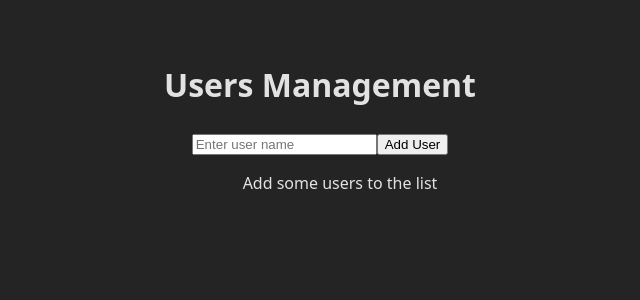
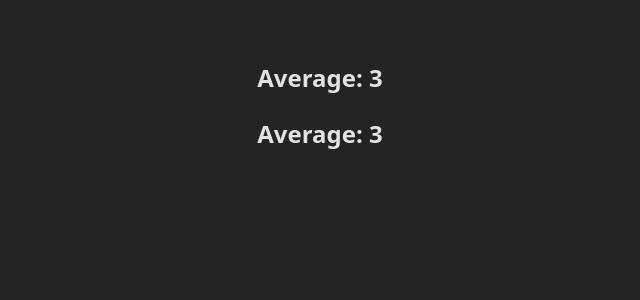
Before and after one commit to Nihil96/semos-react, a React (Vite) app: page / in a window 1280 px wide. Shown: the top 300 px of the page, without its empty margins (320-960 px from the left). Built offline with nearby package versions, Linux system fonts and the light colour scheme.

Commit message:
examples from lecture 9

```diff
--- a/src/App.jsx
+++ b/src/App.jsx
@@ -1,32 +1,28 @@
-import { useState } from "react";
 import "./App.css";
-import Header from "./examples/lecture_8/components/header";
-import UserProvider from "./examples/lecture_8/context/userContext";
-import Navbar from "./examples/lecture_8/components/navbar";
-import ParentCounter from "./examples/lecture_8/components/parentCounter";
-import CounterProvider from "./examples/lecture_8/context/counterContext";
-import UsersManagement from "./exercises/exercises_1/components/UsersManagement";
-import { UsersProvider } from "./exercises/exercises_1/context/usersContext";
+import PostsDetail from "./examples/lecture_9/components/postsDetail";
+import UsersDetail from "./examples/lecture_9/components/usersDetail";
+import { calculateAverage } from "./examples/lecture_9/helpers/calculateAverage";
+import { useAverage } from "./examples/lecture_9/hooks/useAverage";
+import useCounter from "./examples/lecture_9/hooks/useCounter";
 
 function App() {
-  // const [user] = useState({name: "Michael", age: 30})
+  const {counter, increment} = useCounter(100)
+  const average = useAverage([1,2,3,4,5])
+  const averageNumber = calculateAverage([1,2,3,4,5])
 
   return (
     <>
     {/* Example 1 */}
-    {/* <Header user={user} /> */}
-    {/* <UserProvider>
-      <Header />
-    </UserProvider> */}
+      {/* <PostsDetail />
+      <UsersDetail /> */}
 
-    {/* Example 2 */}
-    {/* <CounterProvider>
-      <ParentCounter />
-    </CounterProvider> */}
+      {/* Example 2 */}
+      {/* <p>Counter: {counter}</p>
+      <button onClick={increment}>Increment</button> */}
 
-   <UsersProvider>
-     <UsersManagement />
-   </UsersProvider>
+       {/* Example 3 */}
+       <h2>Average: {average}</h2> {/* result from the custom hook */}
+       <h2>Average: {averageNumber}</h2> {/* result from the helper function */}
     </>
   );
 }
--- /dev/null
+++ b/src/examples/lecture_9/components/postsDetail.jsx
@@ -0,0 +1,62 @@
+// import { useEffect, useState } from "react"
+
+import useFetchData from "../hooks/useFetchData"
+
+// function PostsDetail(){
+//     const [data, setData] = useState(null)
+//     const [error, setError] = useState(null)
+//     const [loading, setLoading] = useState(true)
+
+//     useEffect(() => {
+//         fetch("https://jsonplaceholder.typicode.com/posts")
+//             .then((response) => response.json())
+//             .then(data => {
+//                 setData(data)
+//                 setLoading(false)
+//             })
+//             .catch(error => {
+//                 setError(error.message)
+//                 setLoading(false)
+//             })
+//     }, [])
+
+//     if(loading) return <p>Loading...</p>
+//     if(error) return <p>Error: {error}</p>
+
+    // return <>
+    //         <h1>Posts Detail</h1>
+    //         {data.map(user => {
+    //             return (
+    //                 <div key={user.id}>
+    //                     <p style={{fontSize: "20px", fontWeight: "bold"}}>{user.title}</p>
+    //                     <p>{user.body}</p>
+    //                 </div>
+    //             )
+    //         })}
+    // </>
+// }
+
+// export default PostsDetail
+
+// The same component but using the custom hook useFetchData
+
+function PostsDetail(){
+    const {data, loading, error} = useFetchData("https://jsonplaceholder.typicode.com/posts")
+
+        if(loading) return <p>Loading...</p>
+        if(error) return <p>Error: {error}</p>
+
+        return <>
+            <h1>Posts Detail</h1>
+            {data.map(user => {
+                return (
+                    <div key={user.id}>
+                        <p style={{fontSize: "20px", fontWeight: "bold"}}>{user.title}</p>
+                        <p>{user.body}</p>
+                    </div>
+                )
+            })}
+    </>
+}
+
+export default PostsDetail
--- /dev/null
+++ b/src/examples/lecture_9/components/usersDetail.jsx
@@ -0,0 +1,22 @@
+import useFetchData from "../hooks/useFetchData"
+
+function UsersDetail(){
+    const {data, loading, error} = useFetchData("https://jsonplaceholder.typicode.com/users")
+
+        if(loading) return <p>Loading...</p>
+        if(error) return <p>Error: {error}</p>
+
+        return <>
+            <h1>Users Detail</h1>
+            {data.map(user => {
+                return (
+                    <div key={user.id}>
+                        <p style={{fontSize: "20px", fontWeight: "bold"}}>{user.name}</p>
+                        <p>{user.username}</p>
+                    </div>
+                )
+            })}
+    </>
+}
+
+export default UsersDetail
--- /dev/null
+++ b/src/examples/lecture_9/helpers/calculateAverage.js
@@ -0,0 +1,7 @@
+export function calculateAverage(arrayOfNumbers){
+    if(arrayOfNumbers.length > 0){
+            const sum = arrayOfNumbers.reduce((acc, curr) => acc + curr, 0)
+            return sum / arrayOfNumbers.length
+    }
+    return 0
+}
--- /dev/null
+++ b/src/examples/lecture_9/hooks/useAverage.jsx
@@ -0,0 +1,17 @@
+import { useEffect, useState } from "react";
+
+// This works but it's overkill for such simple calculation.
+// A plain javascript function would be enough
+export function useAverage(arrayOfNumbers){
+    const [average, setAverage] = useState(0)
+
+    useEffect(() => {
+        if(arrayOfNumbers.length > 0){
+            const sum = arrayOfNumbers.reduce((acc, curr) => acc + curr, 0)
+            const average = sum / arrayOfNumbers.length
+            setAverage(average)
+        }
+    }, [arrayOfNumbers])
+
+    return average
+}
--- /dev/null
+++ b/src/examples/lecture_9/hooks/useCounter.jsx
@@ -0,0 +1,14 @@
+import { useState } from "react"
+
+function useCounter(initialValue=0) {
+    const [counter, setCounter] = useState(initialValue)
+
+    const increment = () => setCounter(counter + 1)
+    const decrement = () => setCounter(counter - 1)
+    const reset = () => setCounter(initialValue)
+
+    return {counter, increment, decrement, reset}
+
+}
+
+export default useCounter
--- /dev/null
+++ b/src/examples/lecture_9/hooks/useFetchData.jsx
@@ -0,0 +1,24 @@
+import { useEffect, useState } from "react"
+
+function useFetchData(url){
+    const [data, setData] = useState(null)
+    const [error, setError] = useState(null)
+    const [loading, setLoading] = useState(true)
+
+    useEffect(() => {
+            fetch(url)
+            .then((response) => response.json())
+            .then(data => {
+                setData(data)
+                setLoading(false)
+            })
+            .catch(error => {
+                setError(error.message)
+                setLoading(false)
+            })
+    }, [])
+
+    return { data, loading, error }
+}
+
+export default useFetchData
```
